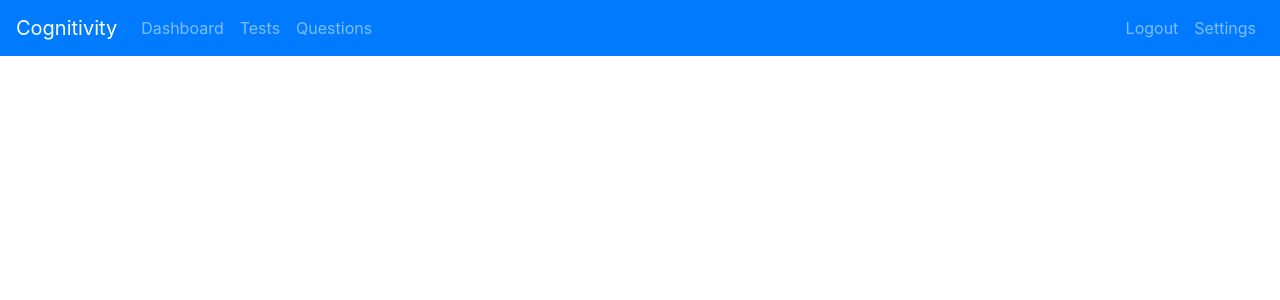
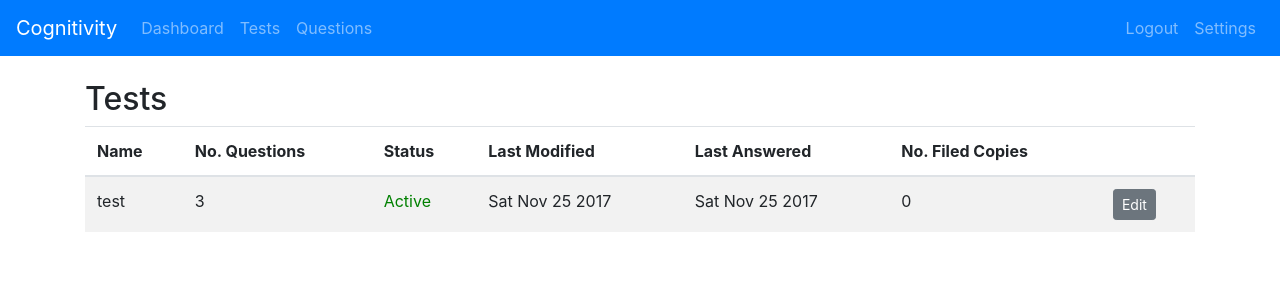
Before and after one commit to TechnionYearlyProject/Cognitivity, an Angular app in the folder code/client/: page /dashboard/test-list in a window 1280 px wide. Before the commit this address led to /dashboard. Shown: the top 300 px of the page. Built offline with nearby package versions, Linux system fonts and the light colour scheme.

Commit message:
Changed routing method, Added Auth service
(#10) Instead of passing the manager id in the URL which can be a security
risk, I decided to get the current manager object from the auth service
(#13). I also added minor changes to the test list component (#11)

```diff
--- a/code/client/src/app/app.module.ts
+++ b/code/client/src/app/app.module.ts
@@ -12,6 +12,8 @@ import { OpenQuestionComponent } from './components/open-question/open-question.
 /* Services */
 import { TestManagerService, TestAnswerService, TestService, SubjectService, QuestionService } from './services/database-service';
 import { RateQuestionComponent } from './components/rate-question/rate-question.component';
+import { AuthService } from './services/auth-service';
+import { LocalStorageService } from './services/local-storage';
 
 
 
@@ -20,7 +22,9 @@ const PROVIDED_SERVICES = [
   TestAnswerService,
   TestService,
   SubjectService,
-  QuestionService
+  QuestionService,
+  AuthService,
+  LocalStorageService
 ];
 
 @NgModule({
--- a/code/client/src/app/components/dashboard/dashboard-routing.module.ts
+++ b/code/client/src/app/components/dashboard/dashboard-routing.module.ts
@@ -11,7 +11,7 @@ const routes: Routes = [
         component: DashboardComponent,
         children: [
             {
-                path:'test-list/:id',
+                path:'test-list',
                 component: TestListComponent
             }
         ]
--- a/code/client/src/app/components/dashboard/dashboard.component.ts
+++ b/code/client/src/app/components/dashboard/dashboard.component.ts
@@ -1,14 +1,31 @@
-import {Component} from '@angular/core';
-
+import {Component, OnInit} from '@angular/core';
+import { Router, ActivatedRoute, Params } from '@angular/router';
+import { AuthService } from '../../services/auth-service';
 @Component({
     selector: 'app-dashboard',
     template: `
-                <app-navbar></app-navbar>
+                <app-navbar [managerId]="managerId"></app-navbar>
                 <div class="container">
                     <router-outlet></router-outlet>
                 </div>
     `
 })
-export class DashboardComponent {
+export class DashboardComponent implements OnInit{
+    manager;
+    constructor(
+        private route: ActivatedRoute,
+        private router: Router,
+        private authService: AuthService
+    ) {
+
+    }
+    async ngOnInit() {
+        try {
+            this.manager = await this.authService.getCurrentManager();
+        } catch(err) {
+            console.error(err);
+        }
+
+    }
 
 }
--- a/code/client/src/app/components/dashboard/navbar/navbar.component.html
+++ b/code/client/src/app/components/dashboard/navbar/navbar.component.html
@@ -10,7 +10,7 @@
         <a class="nav-link" href="#" routerLink="/">Dashboard</a>
       </li>
       <li *ngIf="isLoggedIn" class="nav-item">
-        <a class="nav-link" href="#" [routerLink]="['test-list/'+'2']">Tests</a>
+        <a class="nav-link" href="#" routerLink="test-list">Tests</a>
       </li>
       <li *ngIf="isLoggedIn" class="nav-item">
         <a class="nav-link" href="#" routerLink="/">Questions</a>
--- a/code/client/src/app/components/dashboard/navbar/navbar.component.ts
+++ b/code/client/src/app/components/dashboard/navbar/navbar.component.ts
@@ -1,16 +1,20 @@
-import { Component, OnInit } from '@angular/core';
-
+import { Component, OnInit, Input } from '@angular/core';
+import { Router, ActivatedRoute, Params } from '@angular/router';
 @Component({
   selector: 'app-navbar',
   templateUrl: './navbar.component.html',
   styleUrls: ['./navbar.component.css']
 })
 export class NavbarComponent implements OnInit {
+  @Input() managerId: string;
   showRegister = true;
   isLoggedIn = true;
-  constructor() { }
+  constructor(
+    private router: Router,
+  ) { }
 
   ngOnInit() {
   }
 
+
 }
--- a/code/client/src/app/components/dashboard/test-list/test-list.component.html
+++ b/code/client/src/app/components/dashboard/test-list/test-list.component.html
@@ -19,7 +19,7 @@
     <tr *ngFor="let test of testList">
       <td>{{ test.name }}</td>
       <td>{{ test.numberOfQuestions }}</td>
-      <td>{{ test.status }}</td>
+      <td [style.color]="getColorForStatus(test.status)">{{ showStatus(test.status) }}</td>
       <td>{{ test.lastModified }}</td>
       <td>{{ test.lastAnswered }}</td>
       <td>{{ test.numberOfFiledCopies }}</td>
--- a/code/client/src/app/components/dashboard/test-list/test-list.component.ts
+++ b/code/client/src/app/components/dashboard/test-list/test-list.component.ts
@@ -3,6 +3,7 @@ import { Router, ActivatedRoute, Params } from '@angular/router';
 
 import { Test } from '../../../models'
 import {TestService} from '../../../services/database-service'
+import { AuthService } from '../../../services/auth-service';
 
 @Component({
   selector: 'app-test-list',
@@ -11,20 +12,34 @@ import {TestService} from '../../../services/database-service'
 })
 export class TestListComponent implements OnInit {
   testList: Test[];
-  managerId: string;
+  manager;
   constructor(
     private testService: TestService,
     private router: Router,
-    private route: ActivatedRoute
+    private route: ActivatedRoute,
+    private authService: AuthService
   ) {}
 
   async ngOnInit() {
-    this.managerId = this.route.snapshot.params['id'];
     try {
-      this.testList = await this.testService.getTestsForTestManager(this.managerId);
+      this.manager = await this.authService.getCurrentManager();
+      this.testList = await this.testService.getTestsForTestManager(this.manager.id);
     } catch(err) {
       console.log(err);
     }
   }
 
+  showStatus(statusCode: number) {
+    switch(statusCode) {
+      case 0: return 'Active';
+      case 1: return 'Inactive';
+    }
+  }
+  getColorForStatus(statusCode: number) {
+    switch(statusCode) {
+      case 0: return 'green';
+      case 1: return 'red';
+    }
+  }
+
 }
--- /dev/null
+++ b/code/client/src/app/services/auth-service/index.ts
@@ -0,0 +1,24 @@
+import { Injectable } from '@angular/core';
+import { Manager } from '../../models';
+import { LocalStorageService } from '../local-storage';
+
+@Injectable()
+export class AuthService {
+  currentUser: Manager;
+  constructor(
+    private localStorageService: LocalStorageService,
+  ) {
+    /*Here we'll need to get the session token from the local storage and if it exists,
+    for loggin the manager in automatically. */
+  }
+  async getCurrentManager() {
+    //dummy user
+    this.currentUser = {
+      id: 2,
+      name: 'test',
+      userName:'test'
+    };
+    return this.currentUser;
+  }
+
+}
--- a/code/client/src/app/services/database-service/index.ts
+++ b/code/client/src/app/services/database-service/index.ts
@@ -17,6 +17,10 @@ export class SubjectService {
 export class TestService {
     //functions
     async getTestsForTestManager(managerId: string) {
+        if (managerId == 'undefined') {
+            console.log(managerId)
+            return [];
+        }
         //This is a dummy function that returns hard coded values.
         /*TODO: Implement proper data fetching */
         let test: Test =
@@ -29,7 +33,7 @@ export class TestService {
             lastAnswered: new Date().toDateString(),
             lastModified: new Date().toDateString(),
             numberOfFiledCopies: 0
-        }
+        };
         let testList = [test];
         return testList
     }
--- /dev/null
+++ b/code/client/src/app/services/local-storage/index.ts
@@ -0,0 +1,11 @@
+import { Injectable } from '@angular/core';
+
+@Injectable()
+export class LocalStorageService {
+    get(key: string) {
+        return JSON.parse(localStorage.getItem(key));
+    }
+    set(key: string, object: any) {
+        localStorage.setItem(key, JSON.stringify(object))
+    }
+}
```
Also changed, not shown: code/client/src/app/models/index.ts (+7 -0 lines).
